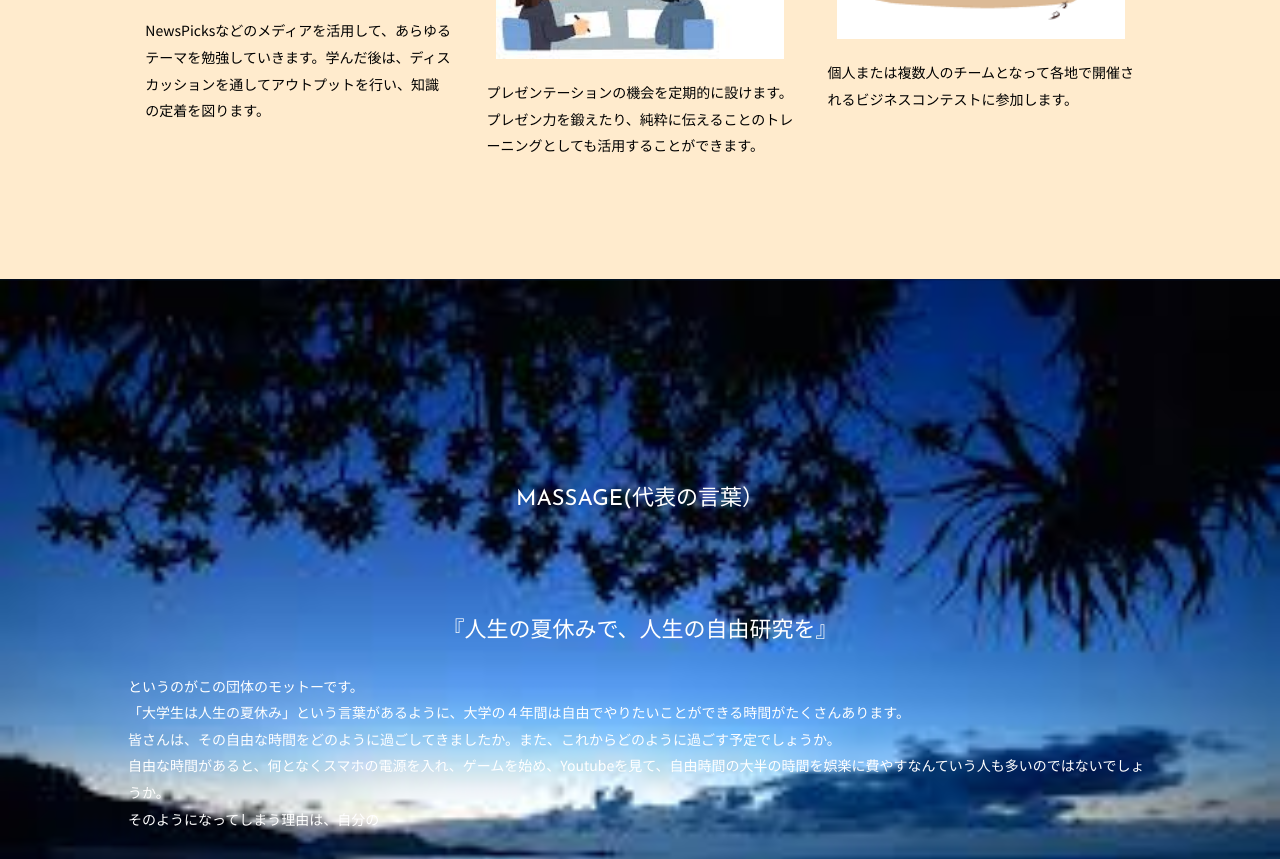
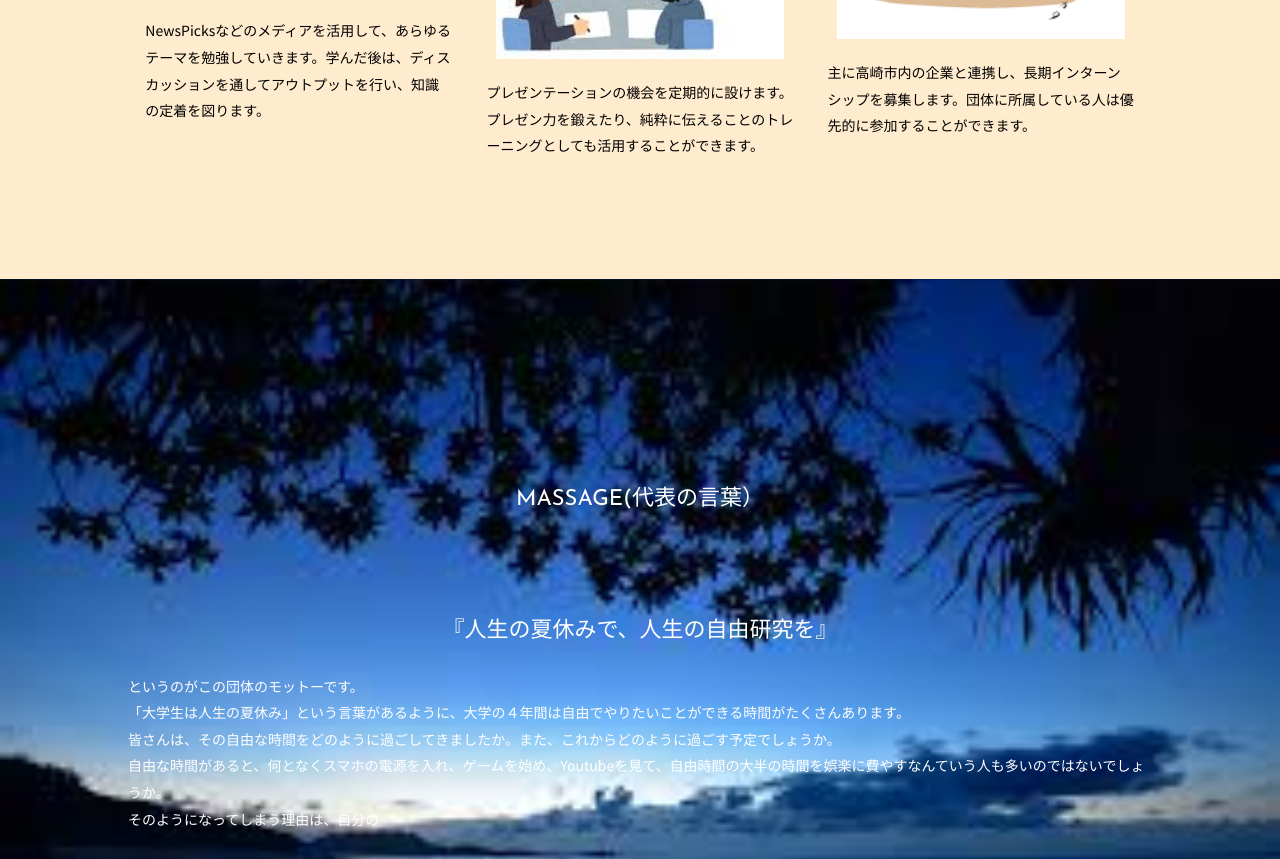
Before and after one commit to makicker/ship2021., a plain HTML site: page index.html in a window 1280 px wide. Shown: the part 1704-2563 px from the top of the page. Drawn offline with nearby package versions, Linux system fonts and the light colour scheme; a script that the page names is missing.

Commit message:
Update index.html

```diff
--- a/index.html
+++ b/index.html
@@ -96,7 +96,7 @@
 				<h2>INTERNSHIP（長期インターンシップ）
 					</h2>
 				<img src="Unknown-1.png" width="288" height="288" alt="">
-				<p>個人または複数人のチームとなって各地で開催されるビジネスコンテストに参加します。</p>
+				<p>主に高崎市内の企業と連携し、長期インターンシップを募集します。団体に所属している人は優先的に参加することができます。</p>
 			</li>
 		</ul>
 	</div>
```
